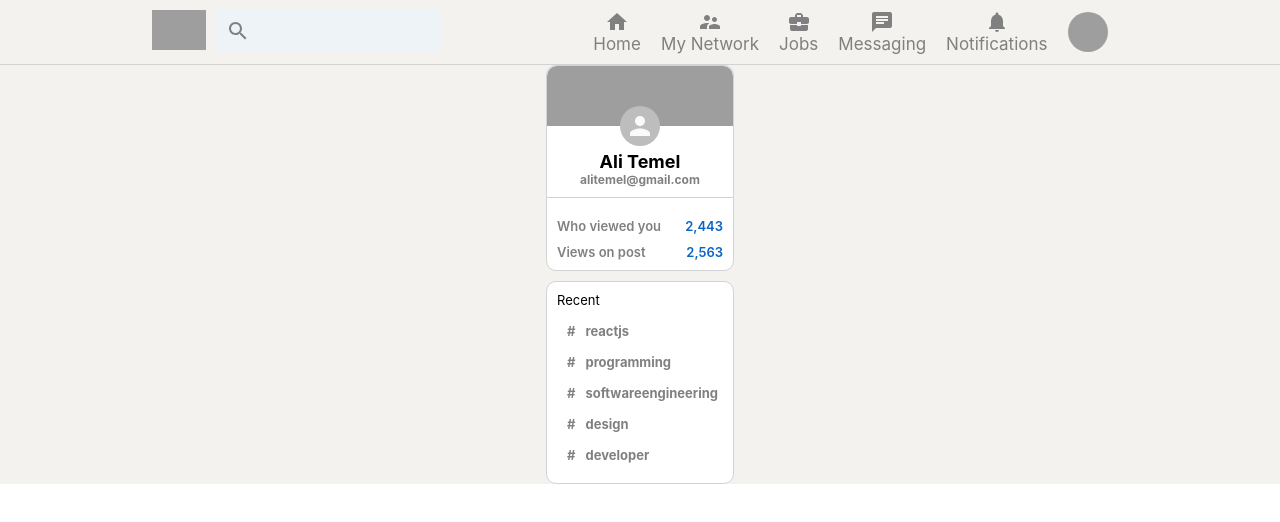
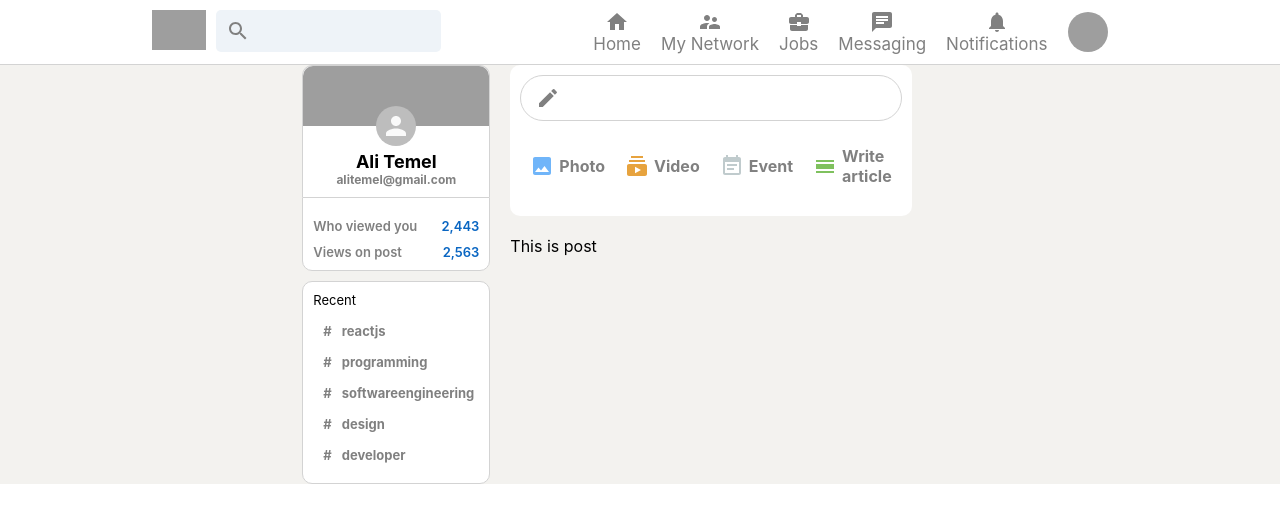
Before and after one commit to alitemel89/linkedin-clone, a React (Create React App) app: page / in a window 1280 px wide. Shown: the top 522 px of the page. Built offline with nearby package versions, Linux system fonts and the light colour scheme; grey boxes are pictures that could not be loaded.

Commit message:
complete input container at Feed.js

```diff
--- a/src/App.js
+++ b/src/App.js
@@ -1,4 +1,5 @@
 import "./App.css";
+import Feed from "./components/feed/Feed";
 import Header from "./components/header/Header";
 import Sidebar from "./components/sidebar/Sidebar";
 
@@ -10,7 +11,7 @@
       {/* App body */}
       <div className="app__body">
         <Sidebar />
-        {/* Feed */}
+        <Feed />
         {/* Widgets */}
       </div>
     </div>
--- /dev/null
+++ b/src/components/feed/Feed.css
@@ -0,0 +1,43 @@
+.feed {
+    flex: 0.6;
+    margin: 0 20px;
+}
+
+.feed__inputContainer {
+    background-color: white;
+    padding: 10px;
+    padding-bottom: 20px;
+    border-radius: 10px;
+    margin-bottom: 20px;
+}
+
+.feed__input {
+    border: 1px solid lightgrey;
+    border-radius: 30px;
+    display: flex;
+    padding: 10px;
+    color: gray;
+    padding-left: 15px;
+}
+
+.feed__input > form {
+    display: flex;
+    width: 100%;
+}
+
+.feed__input > form > input {
+   border: none;
+   flex: 1;
+   outline-width: 0;
+   margin-left: 10px;
+   font-weight: 600;
+}
+
+.feed__input > form > button {
+    display: none;
+}
+
+.feed__inputOptions {
+    display: flex;
+    justify-content: space-evenly;
+}
--- a/src/components/feed/Feed.js
+++ b/src/components/feed/Feed.js
@@ -0,0 +1,40 @@
+import React from "react";
+import "./Feed.css";
+import CreateIcon from "@material-ui/icons/Create";
+import ImageIcon from "@material-ui/icons/Image";
+import InputOption from "../input-option/InputOption";
+import { CalendarViewDay, EventNote, Subscriptions } from "@material-ui/icons";
+import Post from "../post/Post";
+
+function Feed() {
+  return (
+    <div className="feed">
+      <div className="feed__inputContainer">
+        <div className="feed__input">
+          <CreateIcon />
+          <form>
+            <input type="text" />
+            <button type="submit">Send</button>
+          </form>
+        </div>
+
+        <div className="feed__inputOptions">
+          <InputOption Icon={ImageIcon} title="Photo" color="#70B5F9" />
+          <InputOption Icon={Subscriptions} title="Video" color="#E7A33E" />
+          <InputOption Icon={EventNote} title="Event" color="#C0CBCD" />
+          <InputOption
+            Icon={CalendarViewDay}
+            title="Write article"
+            color="#7FC15E"
+          />
+        </div>
+      </div>
+
+      {/* Posts */}
+      <Post />
+
+    </div>
+  );
+}
+
+export default Feed;
--- a/src/components/header/Header.css
+++ b/src/components/header/Header.css
@@ -3,6 +3,7 @@
     top: 0;
     display: flex;
     justify-content: space-evenly;
+    background-color: white;
     border-bottom: 0.1px solid lightgray;
     padding-top: 10px;
     padding-bottom: 10px;
--- /dev/null
+++ b/src/components/input-option/InputOption.css
@@ -0,0 +1,17 @@
+.inputOption {
+    display: flex;
+    align-items: center;
+    margin-top: 15px;
+    color: gray;
+    padding: 10px;
+    cursor: pointer;
+}
+
+.inputOption:hover {
+    background-color: whitesmoke;
+    border-radius: 10px;
+}
+
+.inputOption > h4 {
+    margin-left: 5px;
+}
--- /dev/null
+++ b/src/components/input-option/InputOption.js
@@ -0,0 +1,13 @@
+import React from "react";
+import "./InputOption.css";
+
+function InputOption({ Icon, title, color }) {
+  return (
+    <div className="inputOption">
+      <Icon style={{ color: color }} />
+      <h4>{title}</h4>
+    </div>
+  );
+}
+
+export default InputOption;
--- /dev/null
+++ b/src/components/post/Post.js
@@ -0,0 +1,11 @@
+import React from 'react'
+
+function Post() {
+    return (
+        <div className="post">
+            This is post
+        </div>
+    )
+}
+
+export default Post
```
